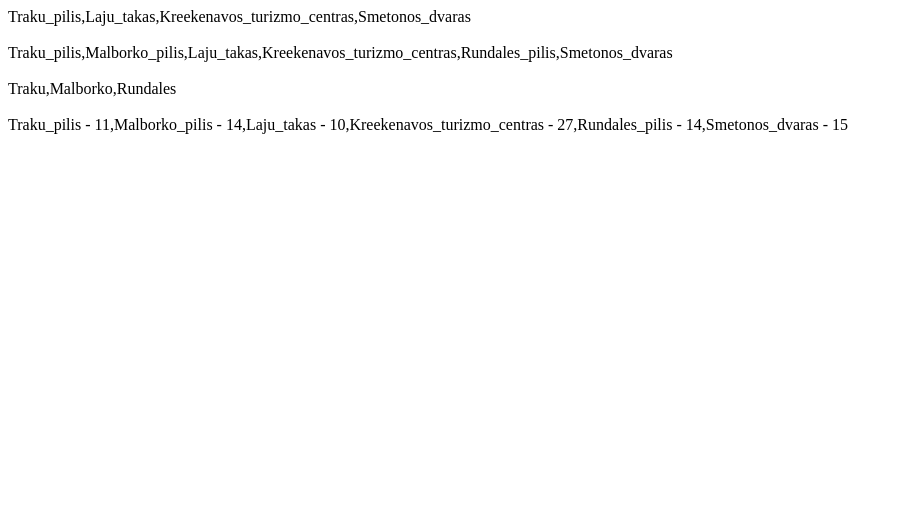
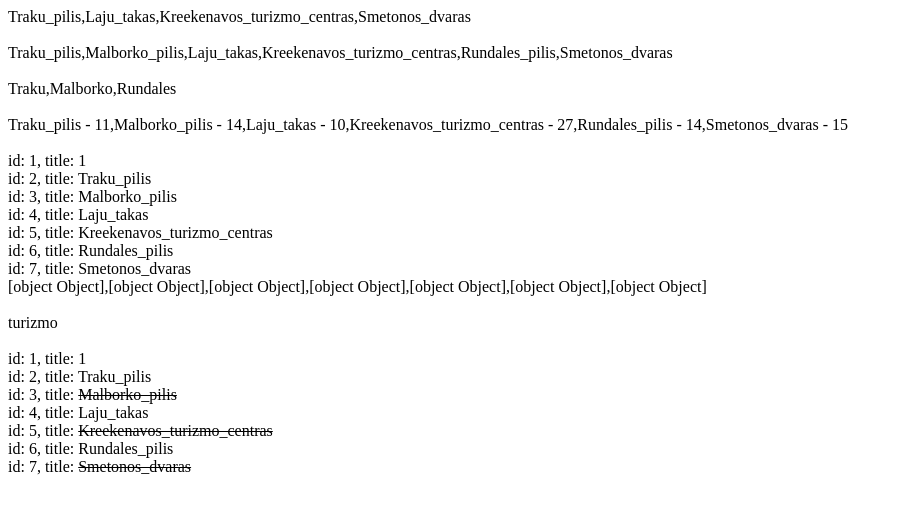
Before and after one commit to RaimondaRutk/PRAKTIKA, a website: page index2.html in a window 1280 px wide. Shown: the whole page, without its empty margins (0-903 px from the left). Drawn offline with Linux system fonts and the light colour scheme.

Commit message:
uzduotis

```diff
--- a/index2.html
+++ b/index2.html
@@ -13,6 +13,13 @@
     <div id="pilys"></div>
     <br />
     <div id="simboliai"></div>
+    <br />
+    <div id="masyvas"></div>
+    <br />
+    <div id="turizmas"></div>
+    <br />
+    <div id="visitedPlaces"></div>
+    <br />
     <script src="./js/app.js"></script>
   </body>
 </html>
--- a/js/app.js
+++ b/js/app.js
@@ -7,7 +7,7 @@ var sum = addNumbers(10, 15);
 document.getElementById('app')?.append('Sum of the two numbers is : ' + sum);
 console.log('Sum of the two numbers is: ' + sum);
 */
-var _a, _b, _c, _d;
+var _a, _b, _c, _d, _e, _f;
 var tourism = [
     '1',
     'Traku_pilis',
@@ -69,6 +69,43 @@ var symbolCount = function (tourism) {
     });
     return symbols;
 };
+function toObject(tourism) {
+    var id = 0;
+    return tourism.reduce(function (acc, item) {
+        id++;
+        acc.push({ index: id, title: item });
+        return acc;
+    }, []);
+}
+var masyvas = toObject(tourism);
+var htmlResult = '';
+masyvas.forEach(function (item) {
+    htmlResult += "id: " + item.index + ", title: " + item.title + "<br>";
+});
+//13 užduotis
+var arr = toObject(tourism);
+var VisitedPlaces = [3, 5, 7];
+var htmlResVisited = '';
+arr.forEach(function (item) {
+    if (VisitedPlaces.indexOf(item.index) > -1) {
+        htmlResVisited += "id: " + item.index + ", title: <s>" + item.title + "</s><br> ";
+    }
+    else {
+        htmlResVisited += "id: " + item.index + ", title: " + item.title + "<br> ";
+    }
+});
+var el = document.getElementById('masyvas');
+if (el)
+    el.innerHTML = htmlResult;
+var el1 = document.getElementById('visitedPlaces');
+if (el1)
+    el1.innerHTML = htmlResVisited;
+// 12 užduotis
+function getJustTourism(tourism, turizmas) {
+    var SetTour = tourism.filter(function (place) { });
+    return SetTour;
+}
+var Turizmas = ['turizmo'];
 var result = getLithuaniaPlaces(tourism, Template);
 var noNumbers = arrayWithoutNumbers(tourism);
 var castles = getCastles(tourism);
@@ -77,3 +114,5 @@ var symbols = symbolCount(tourism);
 (_b = document.getElementById('beSkaiciu')) === null || _b === void 0 ? void 0 : _b.append(noNumbers.toString());
 (_c = document.getElementById('pilys')) === null || _c === void 0 ? void 0 : _c.append(castles.toString());
 (_d = document.getElementById('simboliai')) === null || _d === void 0 ? void 0 : _d.append(symbols.toString());
+(_e = document.getElementById('masyvas')) === null || _e === void 0 ? void 0 : _e.append(masyvas.toString());
+(_f = document.getElementById('turizmas')) === null || _f === void 0 ? void 0 : _f.append(Turizmas.toString());
```
Also changed, not shown: app.ts (+52 -0 lines).
